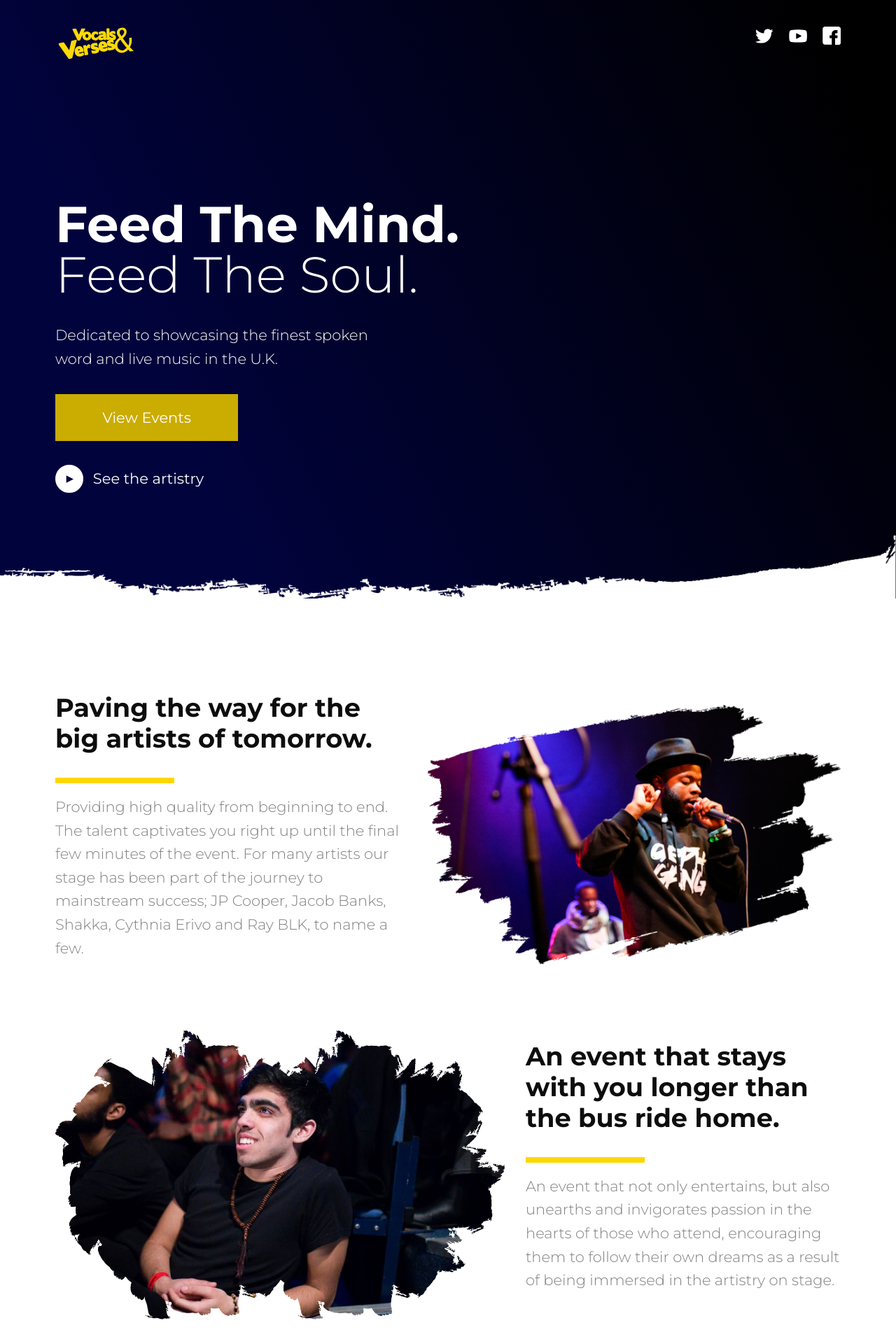
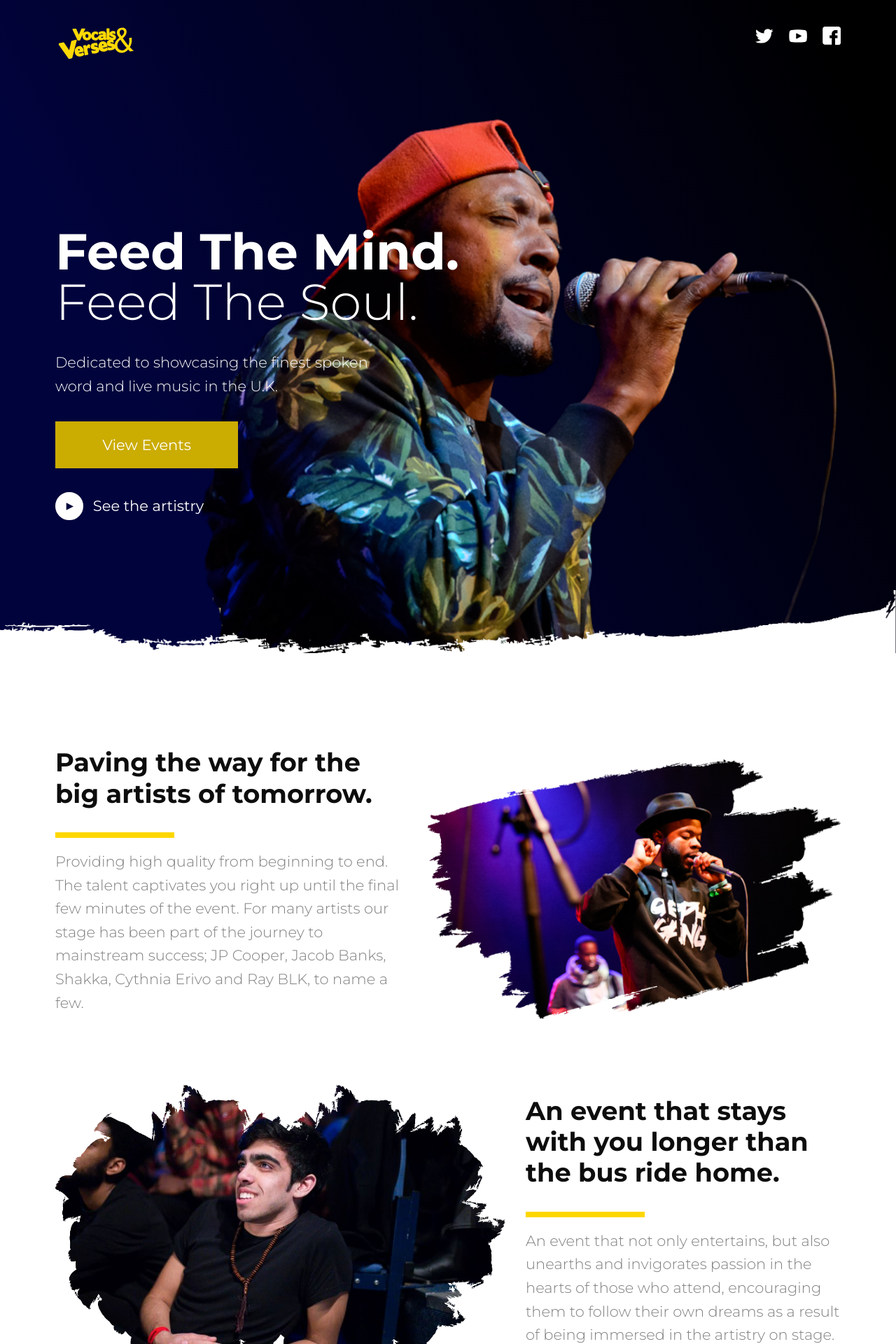
Before and after one commit to LloydBennett/vocalsandverses, a Jekyll site: the page built from index.html, in a window 1280 px wide. Shown: the top 1920 px of the page at 70% size. Built offline with Jekyll 4.4.1, drawn with Linux system fonts in a browser that asks for light colours.

Commit message:
fixed hero responsive tweaks on desktop screens

```diff
--- a/_includes/hero.html
+++ b/_includes/hero.html
@@ -35,8 +35,8 @@
         </div>
       </div>
     </div>
-    <!-- <div class="home-hero-image">
+    <div class="home-hero-image">
       <img src="../images/artist-hero.png" alt="">
-    </div> -->
+    </div>
   </div>
 </section>
--- a/vocalsandverses.css
+++ b/vocalsandverses.css
@@ -1050,16 +1050,16 @@ body {
 
 h1 {
   color: black;
-  font-size: 2.25em;
+  font-size: 3em;
   font-weight: 700;
   line-height: 1.1; }
+  @media only screen and (max-width: 34.375em) {
+    h1 {
+      font-size: 2.25em; } }
   @media only screen and (min-width: 48em) {
     h1 {
-      font-size: 3em;
+      font-size: 3.4375em;
       line-height: 1; } }
-  @media only screen and (min-width: 75em) {
-    h1 {
-      font-size: 3.4375em; } }
 
 h2 {
   color: #0d0d0d;
@@ -1441,22 +1441,33 @@ body.no-scrolling {
   -ms-flex-wrap: wrap;
       flex-wrap: wrap;
   overflow-x: hidden; }
-  @media only screen and (min-width: 75em) {
-    .home-hero {
+  @media only screen and (min-width: 48em) {
+    .home-hero > .container {
+      -webkit-box-align: end;
+          -ms-flex-align: end;
+              align-items: flex-end;
+      display: -webkit-box;
+      display: -ms-flexbox;
+      display: flex;
       min-height: 800px;
-      height: 95vh; } }
+      position: relative; } }
   @media only screen and (min-width: 75em) {
     .home-hero > .container {
-      position: relative; } }
+      -webkit-box-align: center;
+          -ms-flex-align: center;
+              align-items: center; } }
 
 .home-hero-content {
-  padding: 12.8rem 0 9.6rem;
+  padding: 16rem 0 6.4rem;
   position: relative;
   z-index: 2; }
   @media only screen and (max-width: 34.375em) {
     .home-hero-content {
       text-align: center;
       padding: 4.8rem 0 8rem; } }
+  @media only screen and (min-width: 48em) {
+    .home-hero-content {
+      padding: 0 0 6.4rem; } }
   @media only screen and (min-width: 75em) {
     .home-hero-content {
       padding: 6.4rem 0; } }
@@ -1474,15 +1485,20 @@ body.no-scrolling {
   bottom: 0;
   height: 100%;
   max-width: 800px;
-  /*@media only screen and (min-width: 75em) {
-    height: 100%;
-    width: 80%;
-  }*/ }
+  max-height: 650px; }
   @media only screen and (max-width: 34.375em) {
     .home-hero-image {
       display: none; } }
+  @media only screen and (min-width: 48em) {
+    .home-hero-image {
+      max-height: 750px;
+      right: 15%; } }
+  @media only screen and (min-width: 75em) {
+    .home-hero-image {
+      max-height: none; } }
   .home-hero-image img {
-    height: 100%; }
+    height: 100%;
+    display: block; }
 
 .hero-content-title,
 .hero-content-copy {
@@ -1502,6 +1518,9 @@ body.no-scrolling {
   @media only screen and (min-width: 48em) {
     .hero-content-copy {
       max-width: 500px; } }
+  @media only screen and (min-width: 60em) {
+    .hero-content-copy {
+      max-width: 700px; } }
 
 .with-gradient {
   background: linear-gradient(243deg, #000000 7%, #01033C 78%); }
```
Also changed, not shown: _sass/globals/_typography.scss (+5 -5 lines), _sass/modules/_hero.scss (+27 -14 lines), 5 other files.
